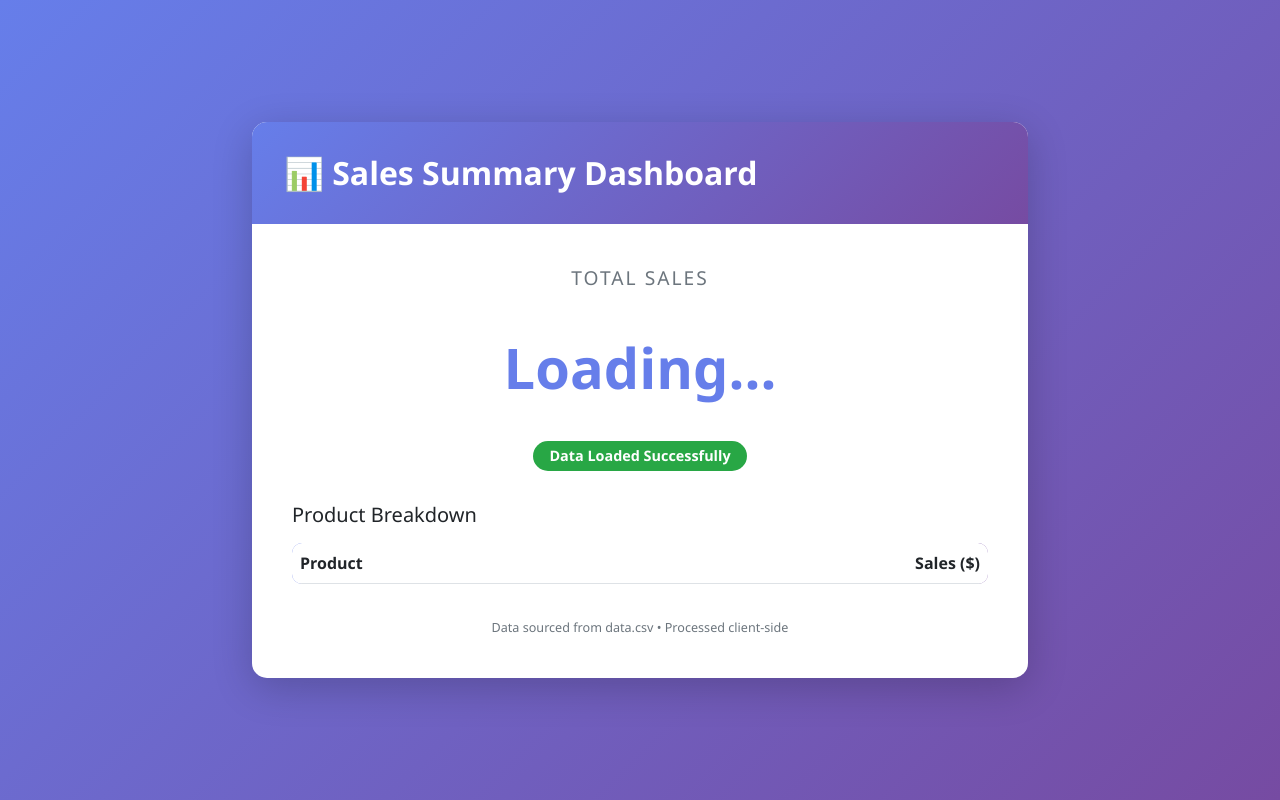
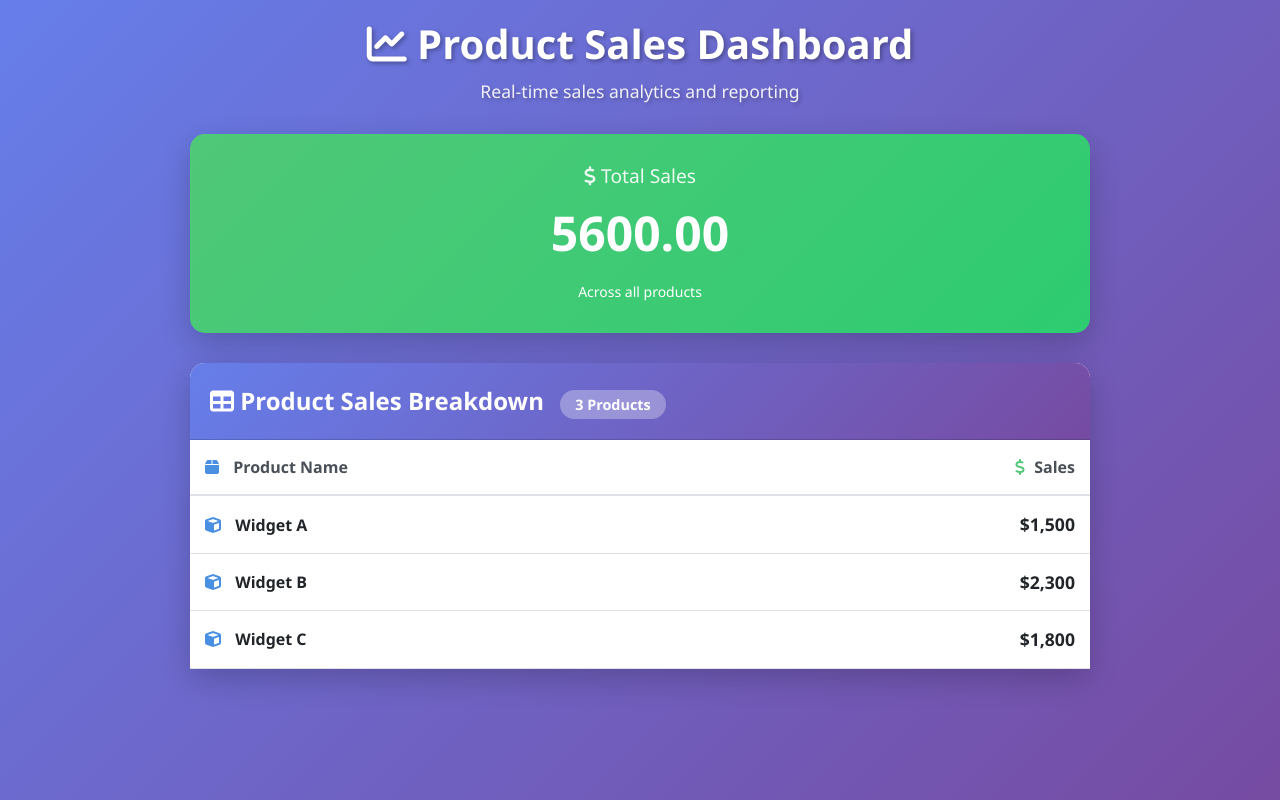
Before and after one commit to shreyamondal1/sum-of-sales-test01, a plain HTML site: page index.html in a window 1280 px wide. Drawn offline with nearby package versions, Linux system fonts and the light colour scheme.

Commit message:
Round 2: Update index.html

```diff
--- a/index.html
+++ b/index.html
@@ -3,100 +3,45 @@
 <head>
     <meta charset="UTF-8">
     <meta name="viewport" content="width=device-width, initial-scale=1.0">
-    <title>Sales Summary Test</title>
+    <title>Product Sales Dashboard</title>
 
-    <!-- Bootstrap 5 CSS from jsdelivr CDN -->
+    <!-- Bootstrap CSS -->
     <link href="https://cdn.jsdelivr.net/npm/bootstrap@5.3.0/dist/css/bootstrap.min.css" rel="stylesheet">
 
+    <!-- Font Awesome -->
+    <link rel="stylesheet" href="https://cdnjs.cloudflare.com/ajax/libs/font-awesome/6.4.0/css/all.min.css">
+
     <style>
+        :root {
+            --primary-color: #4a90e2;
+            --secondary-color: #50c878;
+            --background-gradient: linear-gradient(135deg, #667eea 0%, #764ba2 100%);
+        }
+
         body {
-            background: linear-gradient(135deg, #667eea 0%, #764ba2 100%);
+            background: var(--background-gradient);
             min-height: 100vh;
-            display: flex;
-            align-items: center;
-            justify-content: center;
+            padding: 20px;
             font-family: 'Segoe UI', Tahoma, Geneva, Verdana, sans-serif;
         }
 
-        .container {
-            max-width: 800px;
+        .main-container {
+            max-width: 900px;
+            margin: 0 auto;
         }
 
         .card {
+            border: none;
             border-radius: 15px;
-            box-shadow: 0 10px 40px rgba(0, 0, 0, 0.2);
-            border: none;
-            overflow: hidden;
+            box-shadow: 0 10px 30px rgba(0, 0, 0, 0.2);
+            margin-bottom: 30px;
+            animation: fadeIn 0.5s ease-in;
         }
 
-        .card-header {
-            background: linear-gradient(135deg, #667eea 0%, #764ba2 100%);
-            color: white;
-            padding: 2rem;
-            border: none;
-        }
-
-        .card-header h1 {
-            margin: 0;
-            font-size: 2rem;
-            font-weight: 600;
-        }
-
-        .card-body {
-            padding: 2.5rem;
-        }
-
-        #total-sales {
-            font-size: 3.5rem;
-            font-weight: 700;
-            color: #667eea;
-            text-align: center;
-            margin: 2rem 0;
-            animation: fadeInUp 0.8s ease-out;
-        }
-
-        .sales-label {
-            text-align: center;
-            font-size: 1.2rem;
-            color: #6c757d;
-            margin-bottom: 1rem;
-            text-transform: uppercase;
-            letter-spacing: 2px;
-        }
-
-        .data-table {
-            margin-top: 2rem;
-            animation: fadeIn 1s ease-out;
-        }
-
-        .table {
-            background: white;
-            border-radius: 10px;
-            overflow: hidden;
-        }
-
-        .table thead {
-            background: linear-gradient(135deg, #667eea 0%, #764ba2 100%);
-            color: white;
-        }
-
-        .table tbody tr:hover {
-            background-color: #f8f9fa;
-            transform: scale(1.01);
-            transition: all 0.2s ease;
-        }
-
-        .badge-success {
-            background-color: #28a745;
-            padding: 0.5rem 1rem;
-            border-radius: 20px;
-            font-size: 0.9rem;
-        }
-
-        @keyframes fadeInUp {
+        @keyframes fadeIn {
             from {
                 opacity: 0;
-                transform: translateY(30px);
+                transform: translateY(20px);
             }
             to {
                 opacity: 1;
@@ -104,75 +49,169 @@
             }
         }
 
-        @keyframes fadeIn {
-            from {
-                opacity: 0;
-            }
-            to {
-                opacity: 1;
-            }
+        .card-header {
+            background: linear-gradient(135deg, #667eea 0%, #764ba2 100%);
+            color: white;
+            border-radius: 15px 15px 0 0 !important;
+            padding: 20px;
+            font-weight: 600;
+            font-size: 1.5rem;
         }
 
-        .loading {
+        .total-sales-card {
+            background: linear-gradient(135deg, #50c878 0%, #2ecc71 100%);
+            color: white;
             text-align: center;
-            padding: 2rem;
-            color: #6c757d;
+            padding: 30px;
+            border-radius: 15px;
+            box-shadow: 0 10px 30px rgba(0, 0, 0, 0.2);
+            margin-bottom: 30px;
         }
 
-        .spinner-border {
-            width: 3rem;
-            height: 3rem;
+        .total-sales-card h2 {
+            margin: 0;
+            font-size: 1.2rem;
+            font-weight: 400;
+            opacity: 0.9;
         }
 
-        .footer-info {
+        .total-sales-card .amount {
+            font-size: 3rem;
+            font-weight: 700;
+            margin: 10px 0;
+        }
+
+        #product-sales {
+            margin-bottom: 0;
+        }
+
+        #product-sales thead {
+            background-color: #f8f9fa;
+        }
+
+        #product-sales thead th {
+            border-bottom: 2px solid #dee2e6;
+            font-weight: 600;
+            color: #495057;
+            padding: 15px;
+        }
+
+        #product-sales tbody tr {
+            transition: all 0.3s ease;
+        }
+
+        #product-sales tbody tr:hover {
+            background-color: #f1f3f5;
+            transform: scale(1.01);
+            box-shadow: 0 2px 5px rgba(0, 0, 0, 0.1);
+        }
+
+        #product-sales tbody td {
+            padding: 15px;
+            vertical-align: middle;
+        }
+
+        .product-name {
+            font-weight: 600;
+            color: #495057;
+        }
+
+        .sales-amount {
+            color: var(--secondary-color);
+            font-weight: 600;
+            font-size: 1.1rem;
+        }
+
+        .icon-product {
+            color: var(--primary-color);
+            margin-right: 10px;
+        }
+
+        .icon-dollar {
+            color: var(--secondary-color);
+            margin-right: 5px;
+        }
+
+        .header-title {
             text-align: center;
-            margin-top: 2rem;
-            color: #6c757d;
+            color: white;
+            margin-bottom: 30px;
+            text-shadow: 2px 2px 4px rgba(0, 0, 0, 0.3);
+        }
+
+        .header-title h1 {
+            font-size: 2.5rem;
+            font-weight: 700;
+            margin-bottom: 10px;
+        }
+
+        .header-title p {
+            font-size: 1.1rem;
+            opacity: 0.9;
+        }
+
+        .badge-count {
+            background-color: rgba(255, 255, 255, 0.3);
+            padding: 5px 15px;
+            border-radius: 20px;
             font-size: 0.9rem;
+            margin-left: 10px;
         }
     </style>
 </head>
 <body>
-    <div class="container">
+    <div class="main-container">
+        <!-- Header -->
+        <div class="header-title">
+            <h1><i class="fas fa-chart-line"></i> Product Sales Dashboard</h1>
+            <p>Real-time sales analytics and reporting</p>
+        </div>
+
+        <!-- Total Sales Card -->
+        <div class="total-sales-card">
+            <h2><i class="fas fa-dollar-sign"></i> Total Sales</h2>
+            <div class="amount" id="total-sales">0</div>
+            <small>Across all products</small>
+        </div>
+
+        <!-- Product Sales Table -->
         <div class="card">
             <div class="card-header">
-                <h1>📊 Sales Summary Dashboard</h1>
+                <i class="fas fa-table"></i> Product Sales Breakdown
+                <span class="badge-count" id="product-count">0 Products</span>
             </div>
-            <div class="card-body">
-                <div class="sales-label">Total Sales</div>
-                <div id="total-sales">Loading...</div>
-
-                <div class="text-center">
-                    <span class="badge badge-success">Data Loaded Successfully</span>
-                </div>
-
-                <div class="data-table">
-                    <h5 class="mb-3">Product Breakdown</h5>
-                    <table class="table table-hover">
+            <div class="card-body p-0">
+                <div class="table-responsive">
+                    <table class="table table-hover mb-0" id="product-sales">
                         <thead>
                             <tr>
-                                <th>Product</th>
-                                <th class="text-end">Sales ($)</th>
+                                <th scope="col" style="width: 60%;">
+                                    <i class="fas fa-box icon-product"></i> Product Name
+                                </th>
+                                <th scope="col" style="width: 40%; text-align: right;">
+                                    <i class="fas fa-dollar-sign icon-dollar"></i> Sales
+                                </th>
                             </tr>
                         </thead>
-                        <tbody id="product-table-body">
-                            <!-- Data will be inserted here -->
+                        <tbody>
+                            <!-- Data will be inserted here by JavaScript -->
                         </tbody>
                     </table>
-                </div>
-
-                <div class="footer-info">
-                    <small>Data sourced from data.csv • Processed client-side</small>
                 </div>
             </div>
         </div>
     </div>
 
-    <!-- Bootstrap 5 JS Bundle from jsdelivr CDN -->
+    <!-- Bootstrap JS -->
     <script src="https://cdn.jsdelivr.net/npm/bootstrap@5.3.0/dist/js/bootstrap.bundle.min.js"></script>
 
     <script>
-        // CSV data embedded as a data URI
+        /**
+         * Product Sales Dashboard Application
+         * Parses CSV data and displays product sales information
+         */
+
+        // CSV data embedded directly
         const csvData = `Product,Sales
 Widget A,1500
 Widget B,2300
@@ -180,43 +219,31 @@ Widget C,1800`;
 
         /**
          * Parse CSV data into an array of objects
-         * @param {string} csv - The CSV string to parse
-         * @returns {Array} Array of objects representing the CSV data
+         * @param {string} csv - Raw CSV string
+         * @returns {Array} Array of product objects
          */
         function parseCSV(csv) {
             const lines = csv.trim().split('\n');
-            const headers = lines[0].split(',').map(h => h.trim());
-            const data = [];
+            const headers = lines[0].split(',');
+            const result = [];
 
             for (let i = 1; i < lines.length; i++) {
-                const values = lines[i].split(',').map(v => v.trim());
-                const row = {};
+                const obj = {};
+                const currentLine = lines[i].split(',');
 
-                headers.forEach((header, index) => {
-                    row[header] = values[index];
-                });
-
-                data.push(row);
+                for (let j = 0; j < headers.length; j++) {
+                    obj[headers[j].trim()] = currentLine[j].trim();
                 }
 
-            return data;
+                result.push(obj);
             }
 
-        /**
-         * Calculate the sum of the Sales column
-         * @param {Array} data - Array of product objects
-         * @returns {number} Total sales sum
-         */
-        function calculateTotalSales(data) {
-            return data.reduce((total, item) => {
-                const sales = parseFloat(item.Sales) || 0;
-                return total + sales;
-            }, 0);
+            return result;
         }
 
         /**
          * Format number as currency
-         * @param {number} amount - The amount to format
+         * @param {number} amount - Number to format
          * @returns {string} Formatted currency string
          */
         function formatCurrency(amount) {
@@ -229,63 +256,103 @@ Widget C,1800`;
         }
 
         /**
-         * Populate the product table with data
-         * @param {Array} data - Array of product objects
+         * Render product sales table and update total
          */
-        function populateTable(data) {
-            const tableBody = document.getElementById('product-table-body');
-            tableBody.innerHTML = '';
+        function renderSalesData() {
+            try {
+                // Parse CSV data
+                const products = parseCSV(csvData);
 
-            data.forEach(item => {
+                // Get table body element
+                const tbody = document.querySelector('#product-sales tbody');
+
+                // Clear existing rows
+                tbody.innerHTML = '';
+
+                // Calculate total sales
+                let totalSales = 0;
+
+                // Populate table with product data
+                products.forEach((product, index) => {
+                    const sales = parseFloat(product.Sales);
+                    totalSales += sales;
+
                     const row = document.createElement('tr');
-                const sales = parseFloat(item.Sales) || 0;
-
                     row.innerHTML = `
-                    <td><strong>${item.Product}</strong></td>
-                    <td class="text-end">${formatCurrency(sales)}</td>
+                        <td class="product-name">
+                            <i class="fas fa-cube icon-product"></i>
+                            ${product.Product}
+                        </td>
+                        <td class="sales-amount" style="text-align: right;">
+                            ${formatCurrency(sales)}
+                        </td>
                     `;
 
-                tableBody.appendChild(row);
+                    // Add animation delay for each row
+                    row.style.animation = `fadeIn 0.5s ease-in ${index * 0.1}s both`;
+
+                    tbody.appendChild(row);
                 });
 
-            // Add total row
-            const totalRow = document.createElement('tr');
-            totalRow.style.borderTop = '2px solid #667eea';
-            totalRow.style.fontWeight = 'bold';
-            totalRow.innerHTML = `
-                <td>TOTAL</td>
-                <td class="text-end">${formatCurrency(calculateTotalSales(data))}</td>
+                // Update total sales display
+                const totalSalesElement = document.getElementById('total-sales');
+                totalSalesElement.textContent = totalSales.toFixed(2);
+
+                // Update product count
+                const productCountElement = document.getElementById('product-count');
+                productCountElement.textContent = `${products.length} Product${products.length !== 1 ? 's' : ''}`;
+
+                // Animate total sales number
+                animateValue(totalSalesElement, 0, totalSales, 1000);
+
+            } catch (error) {
+                console.error('Error rendering sales data:', error);
+
+                // Display error message
+                const tbody = document.querySelector('#product-sales tbody');
+                tbody.innerHTML = `
+                    <tr>
+                        <td colspan="2" class="text-center text-danger">
+                            <i class="fas fa-exclamation-triangle"></i>
+                            Error loading sales data. Please refresh the page.
+                        </td>
+                    </tr>
                 `;
-            tableBody.appendChild(totalRow);
+            }
         }
 
         /**
-         * Main function to process data and update the UI
+         * Animate number counting up
+         * @param {HTMLElement} element - Element to animate
+         * @param {number} start - Starting value
+         * @param {number} end - Ending value
+         * @param {number} duration - Animation duration in ms
          */
-        function processData() {
-            try {
-                // Parse the CSV data
-                const parsedData = parseCSV(csvData);
+        function animateValue(element, start, end, duration) {
+            const startTime = performance.now();
 
-                // Calculate total sales
-                const totalSales = calculateTotalSales(parsedData);
+            function update(currentTime) {
+                const elapsed = currentTime - startTime;
+                const progress = Math.min(elapsed / duration, 1);
 
-                // Update the #total-sales element with just the number
-                const totalSalesElement = document.getElementById('total-sales');
-                totalSalesElement.textContent = totalSales;
+                // Easing function for smooth animation
+                const easeOutQuad = progress * (2 - progress);
+                const current = start + (end - start) * easeOutQuad;
 
-                // Populate the product table
-                populateTable(parsedData);
+                element.textContent = current.toFixed(2);
 
-                console.log('Data processed successfully');
-                console.log('Total Sales:', totalSales);
-                console.log('Parsed Data:', parsedData);
-
-            } catch (error) {
-                console.error('Error processing data:', error);
-                document.getElementById('total-sales').textContent = 'Error loading data';
+                if (progress < 1) {
+                    requestAnimationFrame(update);
                 }
             }
 
-        // Execute when DOM is fully loaded
-        if (document.readyState
+            requestAnimationFrame(update);
+        }
+
+        // Initialize the application when DOM is loaded
+        document.addEventListener('DOMContentLoaded', function() {
+            renderSalesData();
+        });
+    </script>
+</body>
+</html>
```
Lines whose indentation alone changed are shown as unchanged.
